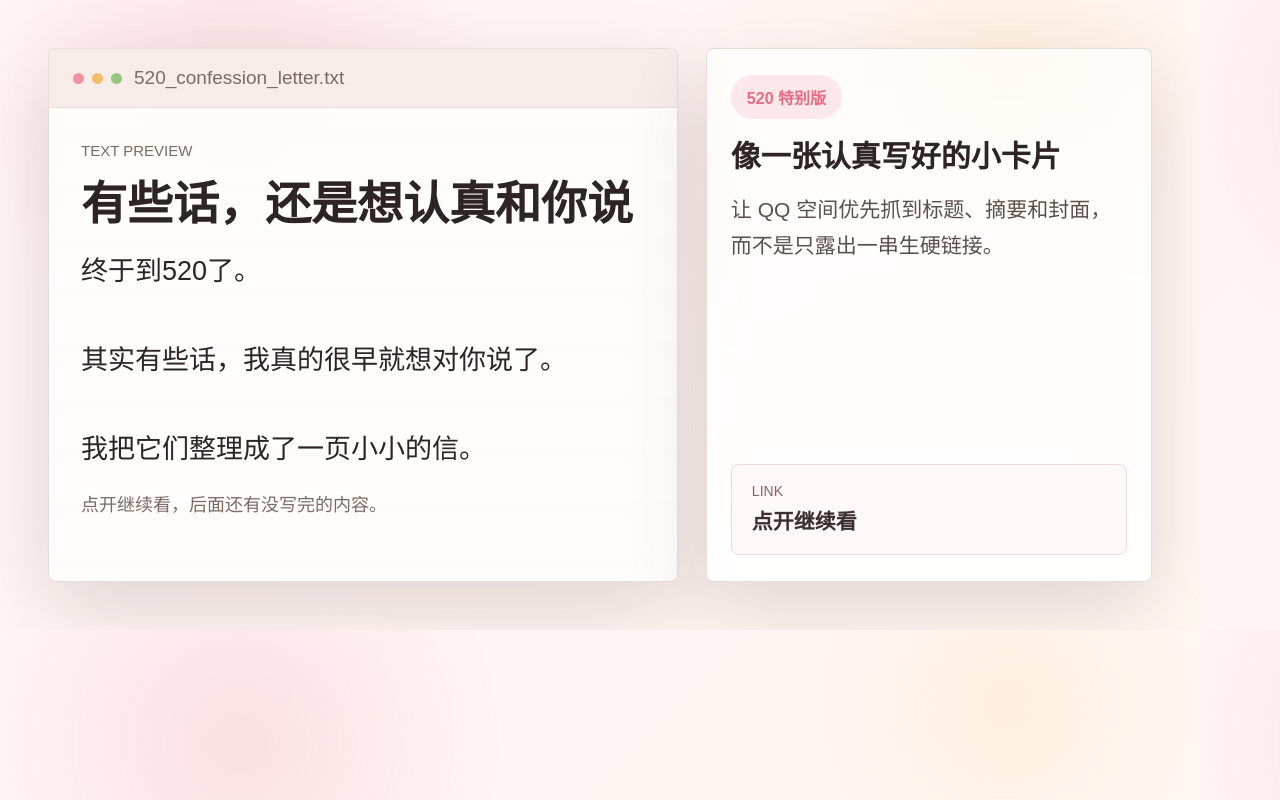
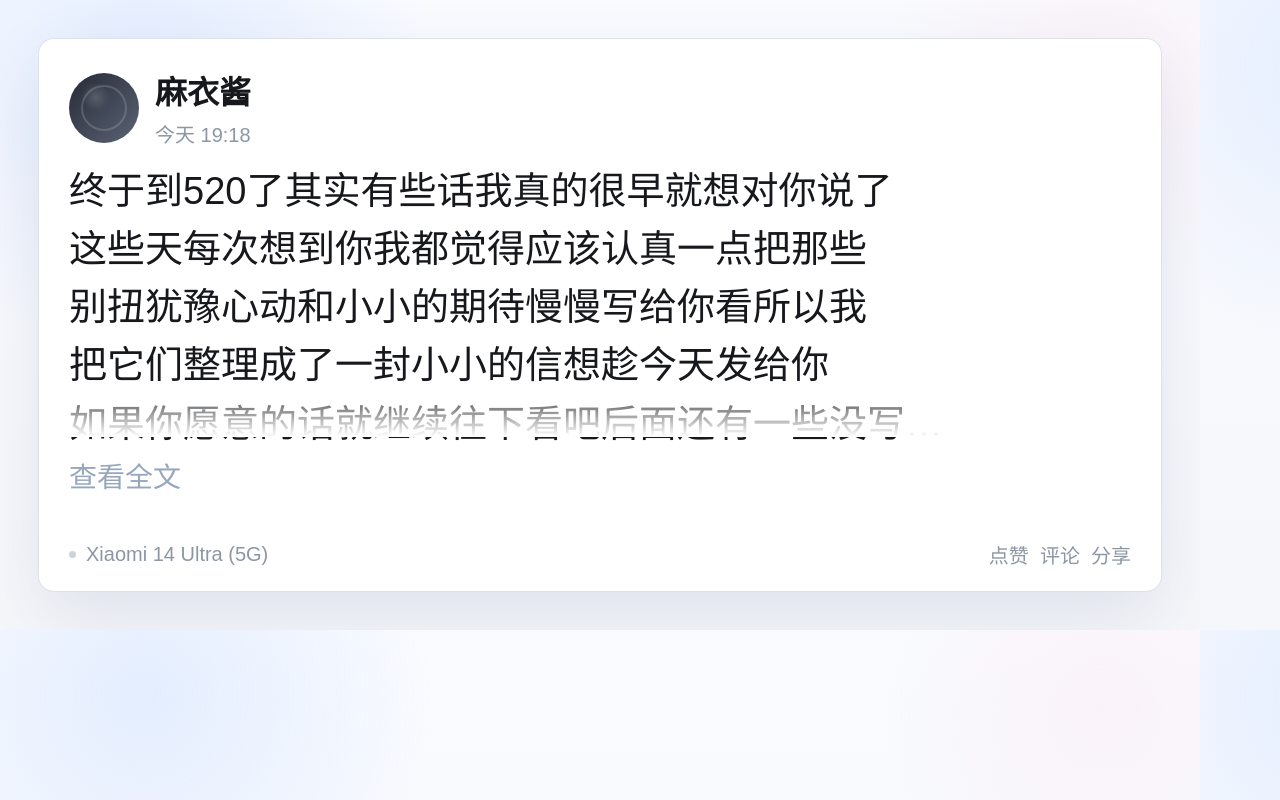
Before and after one commit to Azusan0/Love_Joker, a plain HTML site: page share-cover.html in a window 1280 px wide. Drawn offline with Linux system fonts and the light colour scheme.

Commit message:
Style share card like truncated long post

```diff
--- a/share-cover.html
+++ b/share-cover.html
@@ -7,15 +7,13 @@
     <style>
       :root {
         color-scheme: light;
-        --bg-1: #fff4f6;
-        --bg-2: #fff8f1;
-        --paper: rgba(255, 252, 249, 0.96);
-        --paper-edge: rgba(233, 220, 213, 0.96);
-        --ink: #2d2423;
-        --muted: #7b6a64;
-        --accent: #e96a82;
-        --accent-soft: rgba(233, 106, 130, 0.14);
-        --shadow: 0 28px 80px rgba(74, 40, 46, 0.16);
+        --bg: #f6f7fb;
+        --card: #ffffff;
+        --text: #16181c;
+        --muted: #8d96a3;
+        --link: #97a6bd;
+        --shadow: 0 28px 70px rgba(67, 85, 120, 0.12);
+        --border: rgba(209, 216, 228, 0.72);
       }
 
       * {
@@ -30,206 +28,166 @@
         overflow: hidden;
         font-family: "PingFang SC", "Microsoft YaHei", sans-serif;
         background:
-          radial-gradient(circle at 20% 18%, rgba(233, 106, 130, 0.16), transparent 24%),
-          radial-gradient(circle at 84% 12%, rgba(250, 202, 120, 0.16), transparent 18%),
-          linear-gradient(135deg, var(--bg-1) 0%, var(--bg-2) 100%);
-        color: var(--ink);
+          radial-gradient(circle at 12% 10%, rgba(154, 190, 255, 0.22), transparent 24%),
+          radial-gradient(circle at 92% 12%, rgba(255, 212, 228, 0.22), transparent 18%),
+          linear-gradient(180deg, #f9fbff 0%, var(--bg) 100%);
+        color: var(--text);
       }
 
       body {
-        padding: 48px;
+        padding: 38px;
       }
 
-      .frame {
+      .phone {
         width: 100%;
         height: 100%;
+        padding: 28px 30px 24px;
+        border-radius: 16px;
+        background: var(--card);
+        border: 1px solid var(--border);
+        box-shadow: var(--shadow);
         display: grid;
-        grid-template-columns: 1.2fr 0.85fr;
-        gap: 28px;
-        align-items: stretch;
-      }
-
-      .card {
-        border-radius: 8px;
-        background: linear-gradient(180deg, var(--paper) 0%, #fffdfc 100%);
-        border: 1px solid var(--paper-edge);
-        box-shadow: var(--shadow);
+        grid-template-rows: auto 1fr auto auto;
+        align-content: start;
+        gap: 18px;
         overflow: hidden;
       }
 
-      .note {
-        display: grid;
-        grid-template-rows: auto 1fr;
+      .top {
+        display: flex;
+        align-items: center;
+        gap: 16px;
       }
 
-      .bar {
-        display: flex;
-        align-items: center;
-        gap: 12px;
-        padding: 18px 24px;
-        background: #f6ede8;
-        border-bottom: 1px solid #eaded8;
+      .avatar {
+        width: 70px;
+        height: 70px;
+        border-radius: 999px;
+        background:
+          radial-gradient(circle at 38% 34%, rgba(255, 255, 255, 0.16), transparent 22%),
+          linear-gradient(135deg, #262a35 0%, #5a6476 100%);
+        position: relative;
+        overflow: hidden;
       }
 
-      .dots {
+      .avatar::after {
+        content: "";
+        position: absolute;
+        inset: 12px;
+        border-radius: 999px;
+        border: 2px solid rgba(255, 255, 255, 0.16);
+      }
+
+      .identity {
+        display: grid;
+        gap: 6px;
+      }
+
+      .name {
+        margin: 0;
+        font-size: 32px;
+        font-weight: 700;
+        letter-spacing: 0;
+      }
+
+      .time {
+        margin: 0;
+        font-size: 20px;
+        color: var(--muted);
+      }
+
+      .copy {
+        position: relative;
+        display: grid;
+        gap: 8px;
+        padding-right: 14px;
+        align-content: start;
+      }
+
+      .line {
+        margin: 0;
+        font-size: 38px;
+        line-height: 1.32;
+        letter-spacing: 0;
+      }
+
+      .line--short {
+        width: 92%;
+      }
+
+      .line--fade {
+        width: 84%;
+        white-space: nowrap;
+        overflow: hidden;
+        text-overflow: ellipsis;
+      }
+
+      .more {
+        position: relative;
+        margin-top: -6px;
+        font-size: 28px;
+        line-height: 1.2;
+        color: var(--link);
+        font-weight: 500;
+      }
+
+      .fade {
+        position: absolute;
+        left: 0;
+        right: 0;
+        bottom: 12px;
+        height: 54px;
+        background: linear-gradient(180deg, rgba(255, 255, 255, 0), var(--card));
+        pointer-events: none;
+      }
+
+      .footer {
         display: flex;
-        gap: 8px;
+        justify-content: space-between;
+        align-items: center;
+        color: var(--muted);
+        font-size: 20px;
+      }
+
+      .footer span {
+        display: inline-flex;
+        align-items: center;
+        gap: 10px;
       }
 
       .dot {
-        width: 11px;
-        height: 11px;
+        width: 7px;
+        height: 7px;
         border-radius: 999px;
-        background: #dbc8c0;
-      }
-
-      .dot:nth-child(1) {
-        background: #f391a0;
-      }
-
-      .dot:nth-child(2) {
-        background: #f1be6a;
-      }
-
-      .dot:nth-child(3) {
-        background: #95c77f;
-      }
-
-      .filename {
-        margin: 0;
-        font-size: 19px;
-        color: var(--muted);
-      }
-
-      .content {
-        padding: 34px 32px 30px;
-        display: grid;
-        align-content: start;
-        gap: 18px;
-      }
-
-      .eyebrow {
-        margin: 0;
-        font-size: 15px;
-        color: var(--muted);
-      }
-
-      h1 {
-        margin: 0;
-        font-size: 46px;
-        line-height: 1.18;
-        letter-spacing: 0;
-      }
-
-      .copy {
-        margin: 0;
-        white-space: pre-line;
-        font-size: 27px;
-        line-height: 1.65;
-      }
-
-      .hint {
-        margin: 0;
-        font-size: 18px;
-        color: var(--muted);
-      }
-
-      .meta {
-        padding: 26px 24px;
-        display: grid;
-        grid-template-rows: auto 1fr auto;
-        gap: 18px;
-        background:
-          linear-gradient(180deg, rgba(255, 255, 255, 0.68) 0%, rgba(255, 255, 255, 0.92) 100%);
-      }
-
-      .pill {
-        justify-self: start;
-        padding: 10px 16px;
-        border-radius: 999px;
-        background: var(--accent-soft);
-        color: var(--accent);
-        font-size: 16px;
-        font-weight: 700;
-      }
-
-      .summary {
-        display: grid;
-        align-content: start;
-        gap: 16px;
-      }
-
-      .summary h2 {
-        margin: 0;
-        font-size: 30px;
-        line-height: 1.3;
-      }
-
-      .summary p {
-        margin: 0;
-        font-size: 21px;
-        line-height: 1.7;
-        color: #5b4f4a;
-      }
-
-      .url {
-        align-self: end;
-        padding: 18px 20px;
-        border-radius: 8px;
-        background: #fff8f8;
-        border: 1px solid #f0d7de;
-      }
-
-      .url-label {
-        margin: 0 0 8px;
-        font-size: 14px;
-        color: var(--muted);
-        text-transform: uppercase;
-      }
-
-      .url-value {
-        margin: 0;
-        font-size: 21px;
-        line-height: 1.4;
-        color: #3a3030;
-        font-weight: 600;
+        background: #ccd3df;
       }
     </style>
   </head>
   <body>
-    <main class="frame">
-      <section class="card note">
-        <div class="bar">
-          <div class="dots" aria-hidden="true">
-            <span class="dot"></span>
-            <span class="dot"></span>
-            <span class="dot"></span>
-          </div>
-          <p class="filename">520_confession_letter.txt</p>
+    <main class="phone">
+      <header class="top">
+        <div class="avatar" aria-hidden="true"></div>
+        <div class="identity">
+          <p class="name">麻衣酱</p>
+          <p class="time">今天 19:18</p>
         </div>
-        <div class="content">
-          <p class="eyebrow">TEXT PREVIEW</p>
-          <h1>有些话，还是想认真和你说</h1>
-          <p class="copy">终于到520了。
+      </header>
 
-其实有些话，我真的很早就想对你说了。
-
-我把它们整理成了一页小小的信。</p>
-          <p class="hint">点开继续看，后面还有没写完的内容。</p>
-        </div>
+      <section class="copy" aria-label="长文预览">
+        <p class="line">终于到520了其实有些话我真的很早就想对你说了</p>
+        <p class="line">这些天每次想到你我都觉得应该认真一点把那些</p>
+        <p class="line">别扭犹豫心动和小小的期待慢慢写给你看所以我</p>
+        <p class="line line--short">把它们整理成了一封小小的信想趁今天发给你</p>
+        <p class="line line--fade">如果你愿意的话就继续往下看吧后面还有一些没写完的话…</p>
+        <div class="fade" aria-hidden="true"></div>
       </section>
 
-      <aside class="card meta">
-        <div class="pill">520 特别版</div>
-        <div class="summary">
-          <h2>像一张认真写好的小卡片</h2>
-          <p>让 QQ 空间优先抓到标题、摘要和封面，而不是只露出一串生硬链接。</p>
-        </div>
-        <div class="url">
-          <p class="url-label">Link</p>
-          <p class="url-value">点开继续看</p>
-        </div>
-      </aside>
+      <p class="more">查看全文</p>
+
+      <footer class="footer">
+        <span><i class="dot"></i> Xiaomi 14 Ultra (5G)</span>
+        <span>点赞&nbsp;&nbsp;评论&nbsp;&nbsp;分享</span>
+      </footer>
     </main>
   </body>
 </html>
```
Also changed, not shown: share.html (+58 -31 lines), share-cover.png.
